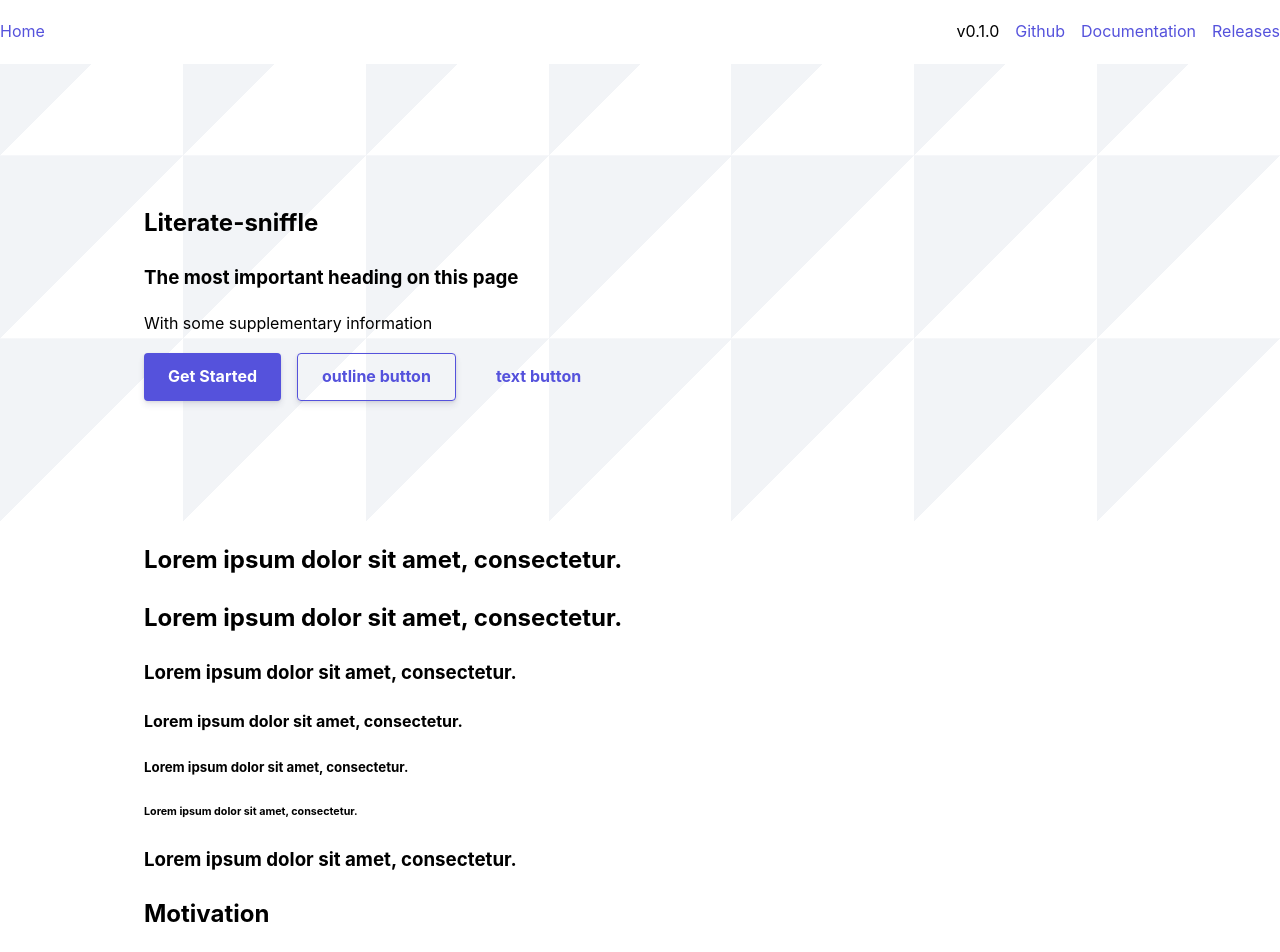
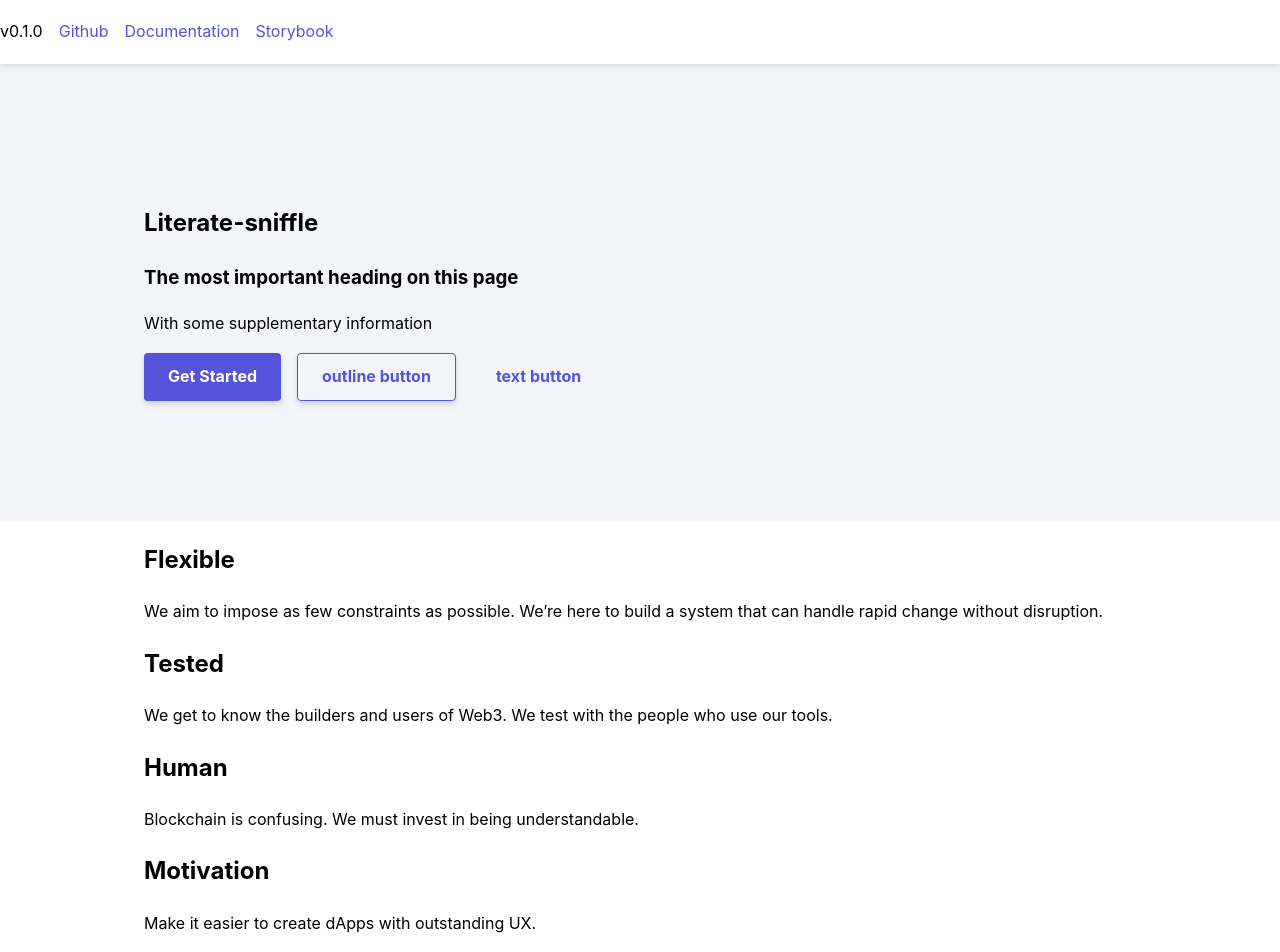
Before and after one commit to ConsenSysMesh/design-system-website, a Next.js app: page / in a window 1280 px wide. Shown: the top 952 px of the page. Built offline with nearby package versions, Linux system fonts and the light colour scheme.

Commit message:
styles to match Caroline's comps, wip

```diff
--- a/components/footer.js
+++ b/components/footer.js
@@ -6,7 +6,7 @@ import Container from './Container'
 
 const FooterStyled = styled.footer`
   color: white;
-  background: rgba(0,0,0, 0.9);
+  background: #6141ED;
   padding: 3rem 0 4rem;
 `
 
--- a/components/nav.js
+++ b/components/nav.js
@@ -25,6 +25,9 @@ const NavWrap = styled.nav`
   ${space}
   ${width}
   ${color}
+
+  background: #FFFFFF;
+  box-shadow: 0 2px 6px 0 rgba(0,0,0,0.10);
 `
 
 const NavList = styled.ul`
@@ -59,11 +62,11 @@ const LinkList = styled.ul`
 const Nav = () => (
   <NavWrap width={1} px={3} bg='white'>
     <NavList display='flex' flex='row nowrap'>
-      <li>
+      {/* <li>
         <NextLink prefetch href="/">
           <Link>Home</Link>
         </NextLink>
-      </li>
+      </li> */}
 
       <LinkList>
         <li>
@@ -76,7 +79,7 @@ const Nav = () => (
           <Link href="#!">Documentation</Link>
         </li>
         <li>
-          <Link href="#!">Releases</Link>
+          <Link href="#!">Storybook</Link>
         </li>
       </LinkList>
     </NavList>
--- a/pages/index.js
+++ b/pages/index.js
@@ -28,24 +28,23 @@ const Masthead = styled.section`
   overflow: hidden;
 `
 
-const BgGridFigure = styled.div`
-  display: grid;
-  grid: repeat(7, calc(100vmax/7)) / repeat(7, calc(100vmax/7));
-  width: 100%;
-  height: 100%;
-  ${'' /* overflow: hidden; */}
-  position: absolute;
-  top: 0;
-  z-index: 0;
-  ${'' /* opacity: 0.5; */}
-
-  transform: translateY(calc(-100vmax/7*0.5));
-
-  > .box {
-    background: linear-gradient(135deg, #F2F4F7 50%, #FFF 50%);
-  }
-
-`
+// const BgGridFigure = styled.div`
+//   display: grid;
+//   grid: repeat(7, calc(100vmax/7)) / repeat(7, calc(100vmax/7));
+//   width: 100%;
+//   height: 100%;
+//   ${'' /* overflow: hidden; */}
+//   position: absolute;
+//   top: 0;
+//   z-index: 0;
+//   ${'' /* opacity: 0.5; */}
+//
+//   transform: translateY(calc(-100vmax/7*0.5));
+//
+//   > .box {
+//     background: linear-gradient(135deg, #F2F4F7 50%, #FFF 50%);
+//   }
+// `
 
 const exampleCode = `
 import React from 'react';
@@ -66,48 +65,7 @@ const Home = () => (
 
       <main role="main">
         <Masthead>
-          <BgGridFigure>
-            <div className="box"></div>
-            <div className="box"></div>
-            <div className="box"></div>
-            <div className="box"></div>
-            <div className="box"></div>
-            <div className="box"></div>
-            <div className="box"></div>
-            <div className="box"></div>
-            <div className="box"></div>
-            <div className="box"></div>
-            <div className="box"></div>
-            <div className="box"></div>
-            <div className="box"></div>
-            <div className="box"></div>
-            <div className="box"></div>
-            <div className="box"></div>
-            <div className="box"></div>
-            <div className="box"></div>
-            <div className="box"></div>
-            <div className="box"></div>
-            <div className="box"></div>
-            <div className="box"></div>
-            <div className="box"></div>
-            <div className="box"></div>
-            <div className="box"></div>
-            <div className="box"></div>
-            <div className="box"></div>
-            <div className="box"></div>
-            <div className="box"></div>
-            <div className="box"></div>
-            <div className="box"></div>
-            <div className="box"></div>
-            <div className="box"></div>
-            <div className="box"></div>
-            <div className="box"></div>
-            <div className="box"></div>
-            <div className="box"></div>
-            <div className="box"></div>
-            <div className="box"></div>
-            <div className="box"></div>
-          </BgGridFigure>
+
           {/* masthead section */}
           <Container>
             <Header/>
@@ -115,14 +73,23 @@ const Home = () => (
         </Masthead>
         <section>
           <Container>
+            <div>
+              <h1>Flexible</h1>
+              <p>We aim to impose as few constraints as possible. We’re here to build a system that can handle rapid change without disruption. </p>
+            </div>
+            <div>
+              <h1>Tested</h1>
+              <p>We get to know the builders and users of Web3. We test with the people who use our tools.  </p>
+            </div>
+            <div>
+              <h1>Human</h1>
+              <p>Blockchain is confusing. We must invest in being understandable. </p>
+            </div>
+          </Container>
+        </section>
+        <section>
+          <Container>
             {/* body section */}
-            <Heading.h1>Lorem ipsum dolor sit amet, consectetur.</Heading.h1>
-            <Heading.h2>Lorem ipsum dolor sit amet, consectetur.</Heading.h2>
-            <Heading.h3>Lorem ipsum dolor sit amet, consectetur.</Heading.h3>
-            <Heading.h4>Lorem ipsum dolor sit amet, consectetur.</Heading.h4>
-            <Heading.h5>Lorem ipsum dolor sit amet, consectetur.</Heading.h5>
-            <Heading.h6>Lorem ipsum dolor sit amet, consectetur.</Heading.h6>
-            <Heading>Lorem ipsum dolor sit amet, consectetur.</Heading>
 
             <h1>Motivation</h1>
             <p>Make it easier to create dApps with outstanding UX.</p>
```
